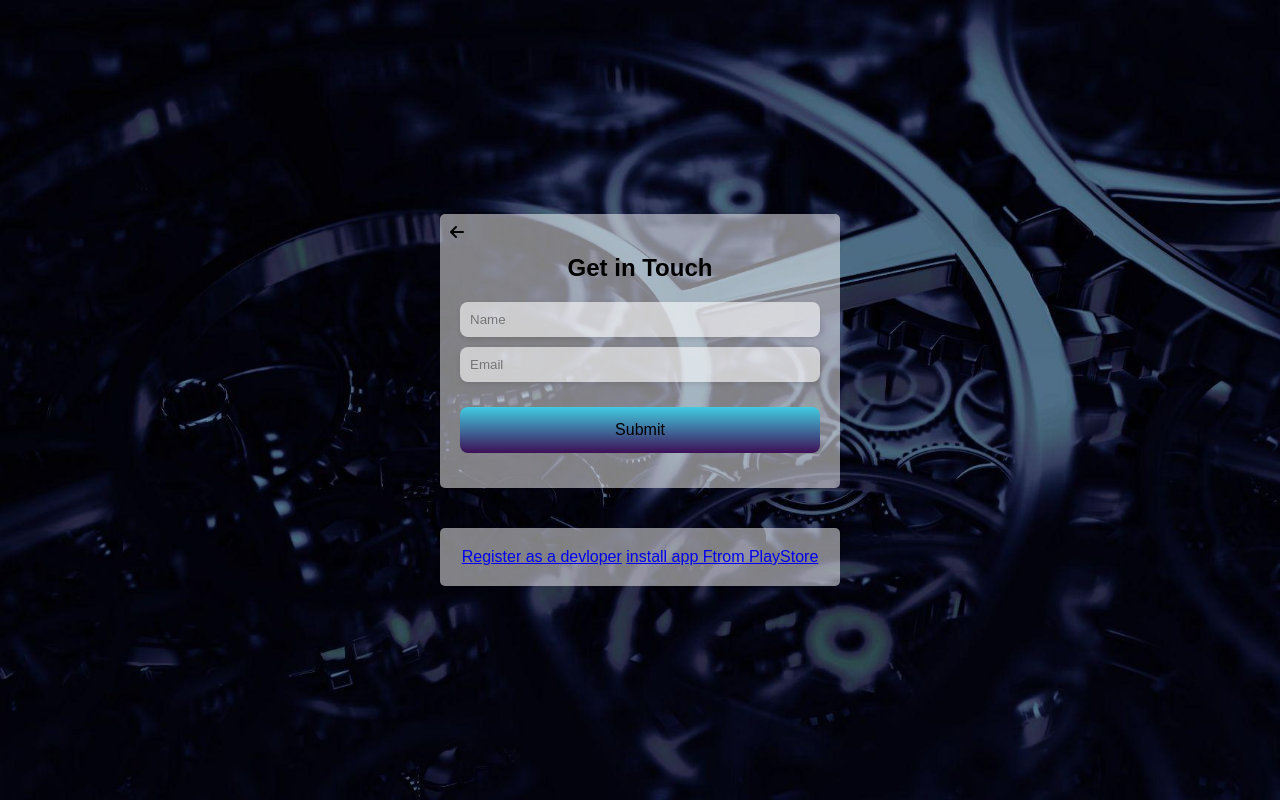
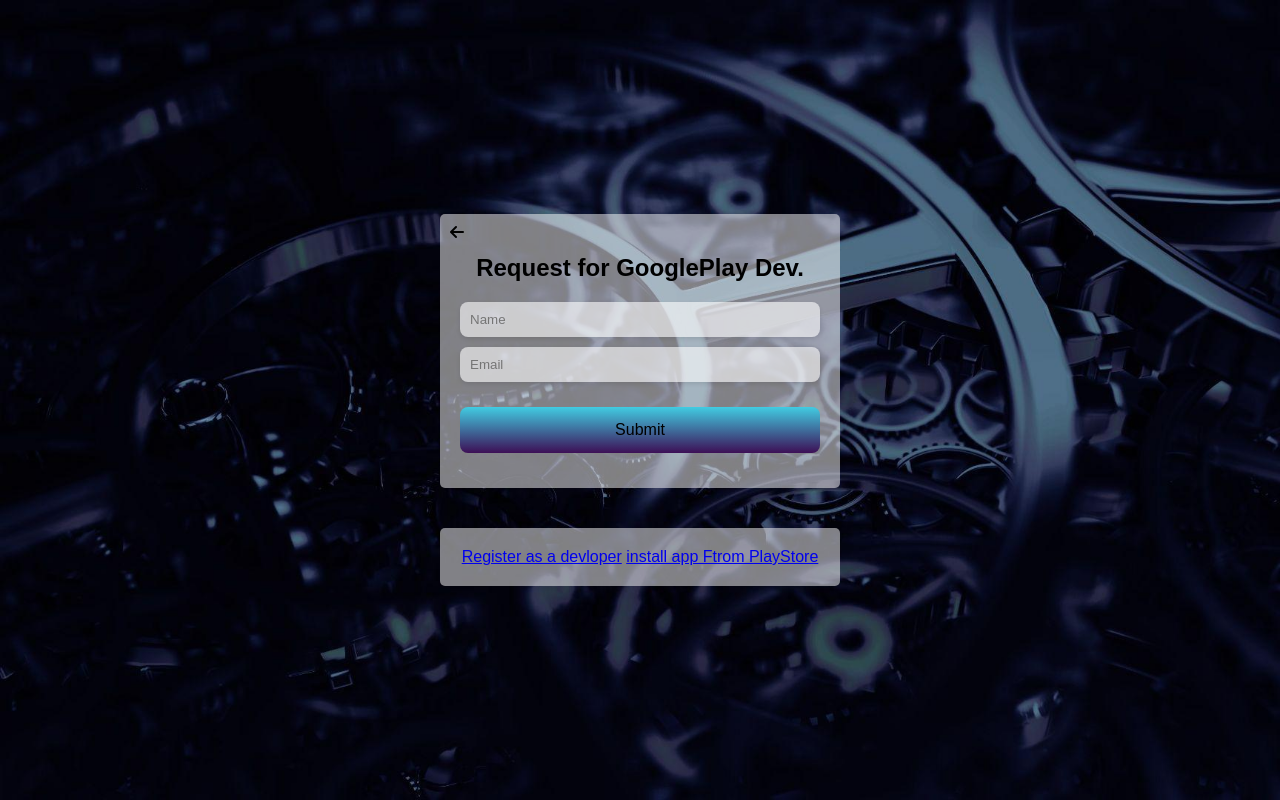
Before and after one commit to akashdip2001/contact-for-Project2, a plain HTML site: page Contact/Contact-form-to-email.html in a window 1280 px wide. Drawn offline with nearby package versions, Linux system fonts and the light colour scheme.

Commit message:
Update Contact-form-to-email.html

```diff
--- a/Contact/Contact-form-to-email.html
+++ b/Contact/Contact-form-to-email.html
@@ -85,7 +85,7 @@
 <div class="main">
   <div class="container">
     <i class="fas fa-arrow-left back-arrow" onclick="goBack()"></i>
-    <h2>Get in Touch</h2>
+    <h2>Request for GooglePlay Dev.</h2>
     <form onsubmit="showPopup(); return false;">
       <input type="text" id="name" placeholder="Name" name="name" required>
       <input type="email" id="email" placeholder="Email" name="email" required>
```
